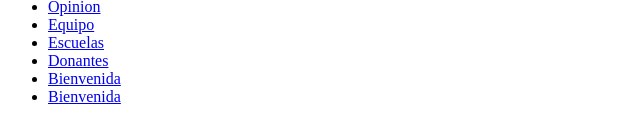
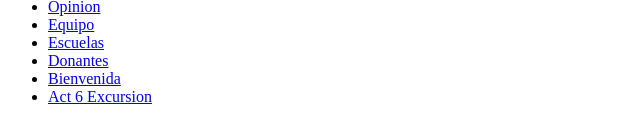
Before and after one commit to EloyRb0/EloyRb0.github.io, a plain HTML site: page eloy_rodriguez_A00227629/misupertarea.html in a window 1280 px wide. Shown: the part 154-294 px from the top of the page, 0-640 px from the left. Drawn offline with Linux system fonts and the light colour scheme.

Commit message:
Update misupertarea.html

```diff
--- a/eloy_rodriguez_A00227629/misupertarea.html
+++ b/eloy_rodriguez_A00227629/misupertarea.html
@@ -43,7 +43,7 @@
                 <a href="https://eloyrb0.github.io/eloy_rodriguez_A00227629/bienvenida.html">Bienvenida</a>
             </li>
             <li>
-                <a href="https://eloyrb0.github.io/eloy_rodriguez_A00227629/act6.html">Bienvenida</a>
+                <a href="https://eloyrb0.github.io/eloy_rodriguez_A00227629/act6.html">Act 6 Excursion</a>
             </li>
         </ul>
     </body>
```
